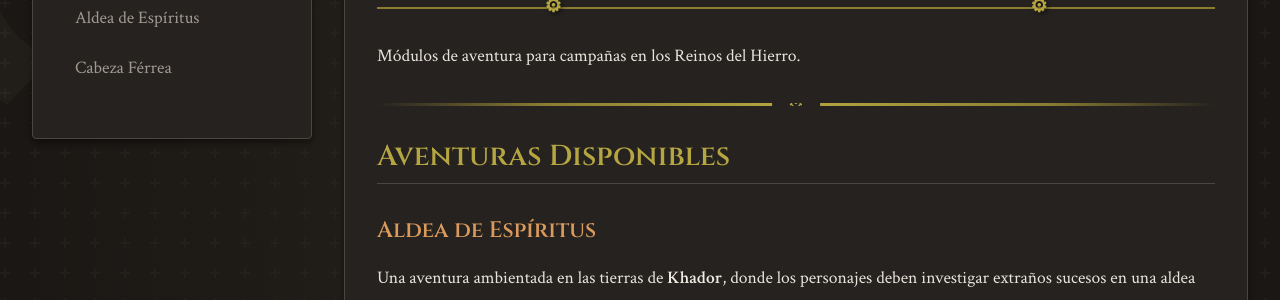
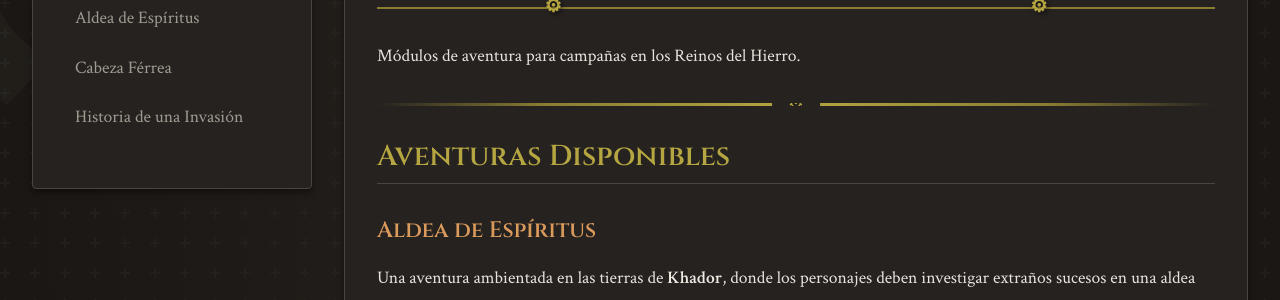
Before and after one commit to LudoBermejoES/reinos_del_hierro, a Jekyll site: the page built from docs/aventuras/index.md, in a window 1280 px wide. Shown: the part 242-542 px from the top of the page. Built offline with Jekyll 4.4.1, drawn with Linux system fonts in a browser that asks for light colours.

Commit message:
Añadir Historia de una Invasión al sidebar de aventuras
- Nueva entrada en _includes/sidebar.html

🤖 Generated with [Claude Code](https://claude.com/claude-code)

Co-Authored-By: Claude Opus 4.5 <noreply@anthropic.com>

```diff
--- a/docs/_includes/sidebar.html
+++ b/docs/_includes/sidebar.html
@@ -65,6 +65,7 @@
       <li><a href="{{ '/aventuras/' | relative_url }}" {% if page.url == '/aventuras/' or page.url == '/aventuras/index.html' %}class="active"{% endif %}>Índice</a></li>
       <li><a href="{{ '/aventuras/aldea-de-espiritus/' | relative_url }}" {% if page.url contains 'aldea-de-espiritus' %}class="active"{% endif %}>Aldea de Espíritus</a></li>
       <li><a href="{{ '/aventuras/cabeza-ferrea/' | relative_url }}" {% if page.url contains 'cabeza-ferrea' %}class="active"{% endif %}>Cabeza Férrea</a></li>
+      <li><a href="{{ '/aventuras/historia-de-una-invasion/' | relative_url }}" {% if page.url contains 'historia-de-una-invasion' %}class="active"{% endif %}>Historia de una Invasión</a></li>
     </ul>
   </div>
 
```
